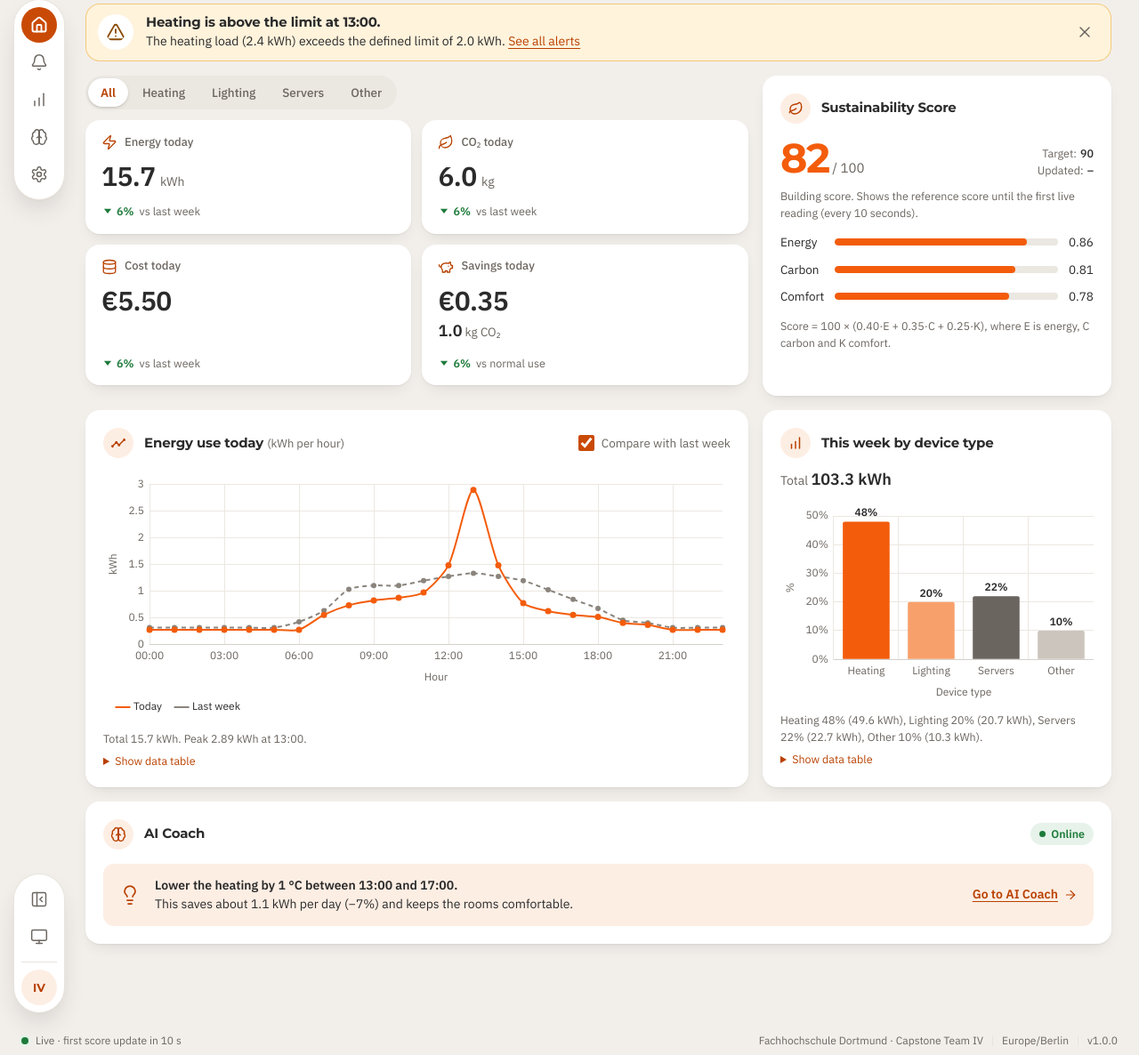
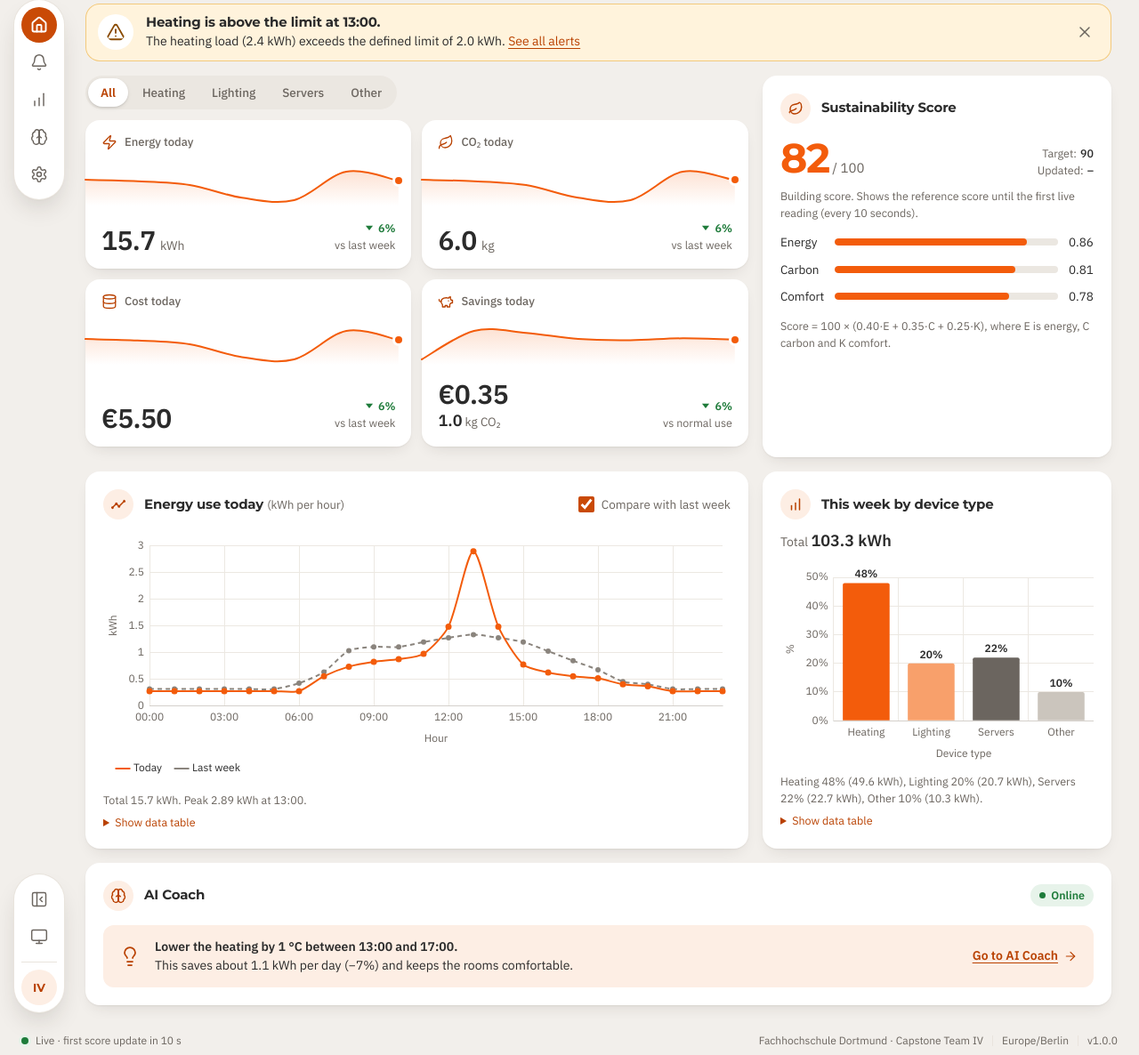
Before and after one commit to azizjail2003/smart-energy-coach, a Flask app: page / in a window 1280 px wide. Shown: the part 72-1258 px from the top of the page at 89% size. Run offline with Flask 3, Linux system fonts and the light colour scheme; some libraries are stand-ins or nearby versions.

Commit message:
Add 7-day trend lines to the dashboard KPI cards

```diff
--- a/app/presenter.py
+++ b/app/presenter.py
@@ -57,11 +57,11 @@ def metric(value, unit, display, change_pct, compared_to):
     }
 
 
-def kpi_cards(kpis, category=None):
+def kpi_cards(kpis, category=None, trend=None):
     values = kpis["by_category"][category] if category else kpis
     change = values["change_pct"]
     savings = kpis["savings"]
-    return {
+    cards = {
         "energy": metric(values["energy_kwh"], "kWh", number(values["energy_kwh"]), change, "vs last week"),
         "co2": metric(values["co2_kg"], "kg", number(values["co2_kg"]), change, "vs last week"),
         "cost": metric(values["cost_eur"], "EUR", euro(values["cost_eur"]), change, "vs last week"),
@@ -71,6 +71,54 @@ def kpi_cards(kpis, category=None):
             "co2_display": number(savings["co2_kg"]),
             "scope": "building",
         },
+    }
+    if trend:
+        days = [day_label(entry["date"]) for entry in trend]
+        for name, key, show in (
+            ("energy", "energy_kwh", lambda v: f"{number(v)} kWh"),
+            ("co2", "co2_kg", lambda v: f"{number(v)} kg"),
+            ("cost", "cost_eur", euro),
+            ("savings", "savings_eur", euro),
+        ):
+            cards[name]["spark"] = sparkline([entry[key] for entry in trend], days, show)
+    return cards
+
+
+SPARK_WIDTH = 200
+SPARK_HEIGHT = 44
+SPARK_PADDING = 6
+
+
+def sparkline(values, days, show):
+    """SVG paths for a small smooth trend line and its filled area, plus a text description.
+
+    Coordinates use a 200 × 44 viewBox that the page stretches to the card width. The line
+    stops 8 units before the right edge so the dot marking today stays inside the card.
+    """
+    usable = SPARK_WIDTH - 8
+    low, high = min(values), max(values)
+    spread = (high - low) or 1
+    step = usable / (len(values) - 1)
+    points = [
+        (index * step, SPARK_PADDING + (high - value) / spread * (SPARK_HEIGHT - 2 * SPARK_PADDING))
+        for index, value in enumerate(values)
+    ]
+    # Catmull-Rom curve through every point, written as cubic Bézier segments.
+    line = f"M{points[0][0]:.1f},{points[0][1]:.1f}"
+    for index in range(len(points) - 1):
+        before = points[max(index - 1, 0)]
+        start, end = points[index], points[index + 1]
+        after = points[min(index + 2, len(points) - 1)]
+        first = (start[0] + (end[0] - before[0]) / 6, start[1] + (end[1] - before[1]) / 6)
+        second = (end[0] - (after[0] - start[0]) / 6, end[1] - (after[1] - start[1]) / 6)
+        line += f" C{first[0]:.1f},{first[1]:.1f} {second[0]:.1f},{second[1]:.1f} {end[0]:.1f},{end[1]:.1f}"
+    last_x, last_y = points[-1]
+    return {
+        "line": line,
+        "area": f"{line} L{last_x:.1f},{SPARK_HEIGHT} L0,{SPARK_HEIGHT} Z",
+        "end_x": round(last_x / SPARK_WIDTH * 100, 2),
+        "end_y": round(last_y / SPARK_HEIGHT * 100, 2),
+        "label": f"Last {len(values)} days: " + ", ".join(f"{day} {show(value)}" for day, value in zip(days, values)),
     }
 
 
--- a/app/services/analytics.py
+++ b/app/services/analytics.py
@@ -41,6 +41,32 @@ class MockAnalyticsService:
             "savings": dict(building["savings_today"]),
             "by_category": by_category,
         }
+
+    def get_daily_trend(self, building_id, days=7, category=None):
+        """Energy, CO₂, cost and savings for each of the last `days` days, oldest first.
+
+        Today's entry repeats today's KPI figures. Earlier days are derived from the daily
+        totals with the CO₂ factor and tariff; savings compare each day with the same
+        weekday one week earlier and always cover the whole building.
+        """
+        building = self._building(building_id)
+        trend = []
+        for day in self._days(days):
+            if day == data.DEMO_DATE:
+                today = building["today_by_category"][category] if category else building["today"]
+                energy, co2, cost = today["energy_kwh"], today["co2_kg"], today["cost_eur"]
+                savings = building["savings_today"]["eur"]
+            else:
+                if category:
+                    energy = self._day_by_category(building, day)[category]
+                else:
+                    energy = self._daily_total(building, day)
+                co2 = round(energy * data.CO2_KG_PER_KWH, 2)
+                cost = round(energy * data.EUR_PER_KWH, 2)
+                baseline = self._daily_total(building, day - timedelta(days=7))
+                savings = round((baseline - self._daily_total(building, day)) * data.EUR_PER_KWH, 2)
+            trend.append({"date": day, "energy_kwh": energy, "co2_kg": co2, "cost_eur": cost, "savings_eur": savings})
+        return trend
 
     def get_score(self, building_id):
         score = self._building(building_id)["score"]
--- a/app/static/css/style.css
+++ b/app/static/css/style.css
@@ -1345,6 +1345,69 @@ tbody tr:hover {
   font-size: 12px;
 }
 
+/* Seven-day trend inside a KPI card: runs edge to edge, fades from the brand colour to the card. */
+.spark {
+  position: relative;
+  height: 44px;
+  margin: 14px -18px 12px;
+}
+
+.spark svg {
+  display: block;
+  width: 100%;
+  height: 100%;
+  overflow: visible;
+}
+
+.spark__line {
+  fill: none;
+  stroke: var(--brand);
+  stroke-width: 2;
+  stroke-linecap: round;
+  stroke-linejoin: round;
+  vector-effect: non-scaling-stroke;
+}
+
+.spark__stop {
+  stop-color: var(--brand);
+  stop-opacity: 0;
+}
+
+.spark__stop--top {
+  stop-opacity: 0.18;
+}
+
+.spark__dot {
+  position: absolute;
+  width: 8px;
+  height: 8px;
+  background: var(--brand);
+  border-radius: 50%;
+  box-shadow: 0 0 0 3px var(--card);
+  transform: translate(-50%, -50%);
+}
+
+.kpi__foot {
+  display: flex;
+  align-items: flex-end;
+  justify-content: space-between;
+  gap: 4px 12px;
+  margin-top: auto;
+}
+
+.kpi__foot .kpi__value {
+  margin-top: 0;
+}
+
+.kpi__foot .kpi__change {
+  flex-direction: column;
+  align-items: flex-end;
+  gap: 0;
+  margin: 0;
+  padding: 0 0 2px;
+  text-align: right;
+}
+
 .kpi__change {
   display: flex;
   flex-wrap: wrap;
@@ -1921,6 +1984,10 @@ tbody tr:hover {
     padding: 14px;
   }
 
+  .spark {
+    margin-inline: -14px;
+  }
+
   .kpi__value {
     font-size: 26px;
   }
@@ -1964,6 +2031,19 @@ tbody tr:hover {
   th,
   td {
     padding: 8px 12px;
+  }
+}
+
+/* Small phones: value above the change so neither is squeezed. */
+@media (max-width: 520px) {
+  .kpi__foot {
+    flex-direction: column;
+    align-items: flex-start;
+  }
+
+  .kpi__foot .kpi__change {
+    align-items: flex-start;
+    text-align: left;
   }
 }
 
--- a/app/static/js/dashboard.js
+++ b/app/static/js/dashboard.js
@@ -40,11 +40,23 @@
     trend.querySelector("[data-trend-text]").textContent = metric.change_display;
   }
 
+  function setSpark(card, spark) {
+    card.querySelector("[data-spark-svg]").setAttribute("aria-label", spark.label);
+    card.querySelector("[data-spark-area]").setAttribute("d", spark.area);
+    card.querySelector("[data-spark-line]").setAttribute("d", spark.line);
+    const dot = card.querySelector("[data-spark-dot]");
+    dot.style.left = `${spark.end_x}%`;
+    dot.style.top = `${spark.end_y}%`;
+  }
+
   function showKpis(kpis) {
     Object.entries(kpis).forEach(([name, metric]) => {
       const card = root.querySelector(`[data-kpi="${name}"]`);
       card.querySelector("[data-value]").textContent = metric.display;
       setTrend(card, metric);
+      if (metric.spark) {
+        setSpark(card, metric.spark);
+      }
     });
     root.querySelector("[data-savings-co2]").textContent = kpis.savings.co2_display;
     root.querySelector("[data-savings-scope]").hidden = !category;
--- a/app/templates/dashboard.html
+++ b/app/templates/dashboard.html
@@ -8,6 +8,23 @@
 <script src="{{ url_for('static', filename='vendor/chart.umd.min.js') }}" defer></script>
 <script src="{{ url_for('static', filename='js/dashboard.js') }}" defer></script>
 {% endblock %}
+
+{# Seven-day trend drawn in a stretched 200 × 44 viewBox; the dot marks today. #}
+{% macro sparkline(name, spark) -%}
+<div class="spark" data-spark>
+  <svg viewBox="0 0 200 44" preserveAspectRatio="none" role="img" aria-label="{{ spark.label }}" data-spark-svg>
+    <defs>
+      <linearGradient id="spark-fade-{{ name }}" x1="0" y1="0" x2="0" y2="1">
+        <stop offset="0" class="spark__stop spark__stop--top"/>
+        <stop offset="1" class="spark__stop"/>
+      </linearGradient>
+    </defs>
+    <path class="spark__area" d="{{ spark.area }}" fill="url(#spark-fade-{{ name }})" data-spark-area/>
+    <path class="spark__line" d="{{ spark.line }}" data-spark-line/>
+  </svg>
+  <span class="spark__dot" style="left: {{ spark.end_x }}%; top: {{ spark.end_y }}%" data-spark-dot></span>
+</div>
+{%- endmacro %}
 
 {% macro kpi_change(metric) -%}
 <p class="kpi__change" data-change>
@@ -42,25 +59,39 @@
     <div class="kpi-grid">
       <article class="card kpi" data-kpi="energy">
         <h3 class="kpi__label">{{ icon("zap") }}Energy today</h3>
+        {{ sparkline("energy", kpis.energy.spark) }}
+        <div class="kpi__foot">
           <p class="kpi__value"><span data-value>{{ kpis.energy.display }}</span><span class="kpi__unit"> kWh</span></p>
           {{ kpi_change(kpis.energy) }}
+        </div>
       </article>
       <article class="card kpi" data-kpi="co2">
         <h3 class="kpi__label">{{ icon("leaf") }}CO₂ today</h3>
+        {{ sparkline("co2", kpis.co2.spark) }}
+        <div class="kpi__foot">
           <p class="kpi__value"><span data-value>{{ kpis.co2.display }}</span><span class="kpi__unit"> kg</span></p>
           {{ kpi_change(kpis.co2) }}
+        </div>
       </article>
       <article class="card kpi" data-kpi="cost">
         <h3 class="kpi__label">{{ icon("coins") }}Cost today</h3>
+        {{ sparkline("cost", kpis.cost.spark) }}
+        <div class="kpi__foot">
           <p class="kpi__value"><span data-value>{{ kpis.cost.display }}</span></p>
           {{ kpi_change(kpis.cost) }}
+        </div>
       </article>
       <article class="card kpi" data-kpi="savings">
         <h3 class="kpi__label">{{ icon("piggy") }}Savings today</h3>
+        {{ sparkline("savings", kpis.savings.spark) }}
+        <div class="kpi__foot">
+          <div>
             <p class="kpi__value"><span data-value>{{ kpis.savings.display }}</span></p>
             <p class="kpi__sub"><strong data-savings-co2>{{ kpis.savings.co2_display }}</strong> kg CO₂</p>
+          </div>
+          {{ kpi_change(kpis.savings) }}
+        </div>
         <p class="kpi__scope" data-savings-scope{% if not category %} hidden{% endif %}>Building-wide value</p>
-        {{ kpi_change(kpis.savings) }}
       </article>
     </div>
     <p class="kpis__error" data-kpis-error hidden></p>
--- a/app/views/api.py
+++ b/app/views/api.py
@@ -58,12 +58,14 @@ def building_context(analytics, building):
 def kpis():
     building = query_choice("building", BUILDINGS, required=True)
     category = query_choice("category", CATEGORIES)
-    kpis, info = building_context(get_analytics(), building)
+    analytics = get_analytics()
+    kpis, info = building_context(analytics, building)
+    trend = analytics.get_daily_trend(building, category=category)
     return jsonify(
         building=info,
         date=kpis["date"].isoformat(),
         category=category or "all",
-        kpis=presenter.kpi_cards(kpis, category),
+        kpis=presenter.kpi_cards(kpis, category, trend),
     )
 
 
--- a/app/views/pages.py
+++ b/app/views/pages.py
@@ -47,7 +47,7 @@ def dashboard():
         building=building,
         category=category,
         categories=CATEGORIES,
-        kpis=presenter.kpi_cards(kpis, category),
+        kpis=presenter.kpi_cards(kpis, category, analytics.get_daily_trend(building, category=category)),
         score=presenter.score_payload(analytics.get_score(building)),
         banner=banner,
         coach_status=coach.status(),
```
Also changed, not shown: DESIGN.md (+1 -0 lines), tests/test_services.py (+21 -0 lines), tests/test_ui_logic.py (added, +46 -0 lines). Lines whose indentation alone changed are shown as unchanged.
